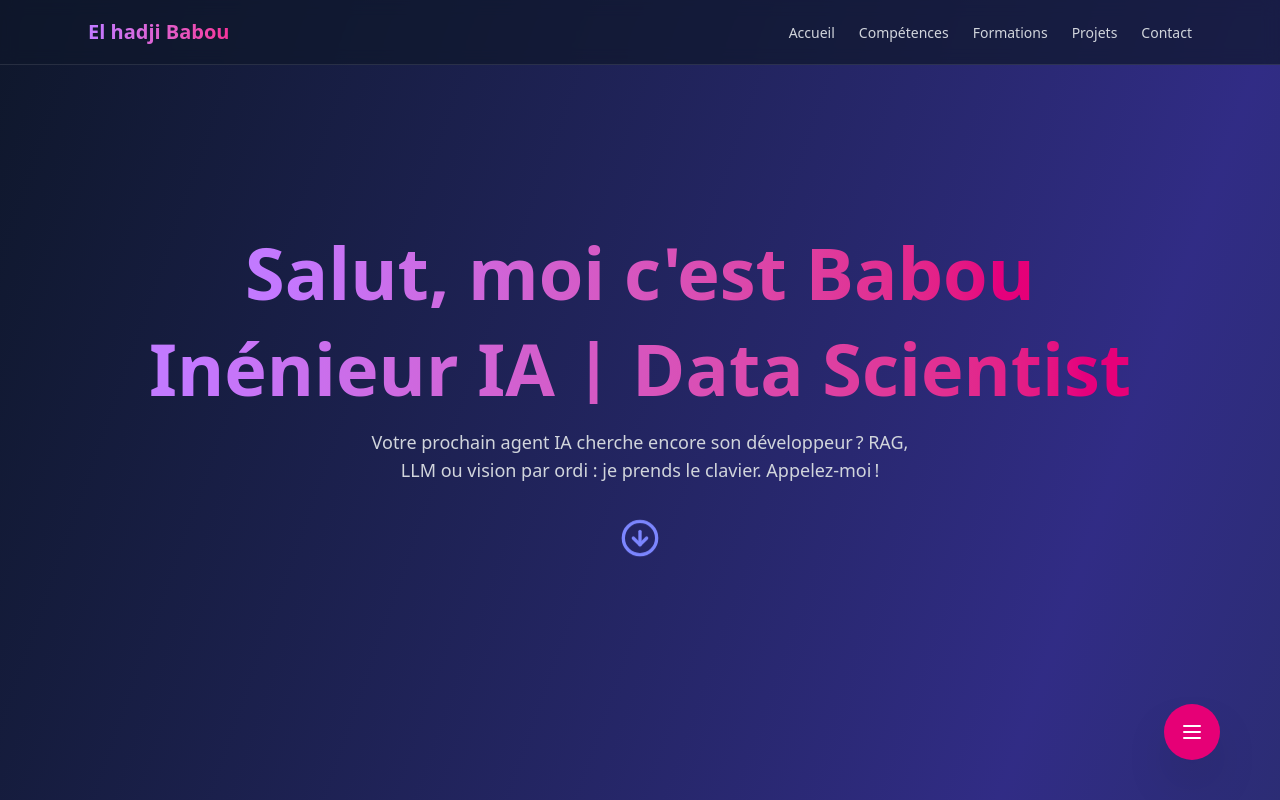
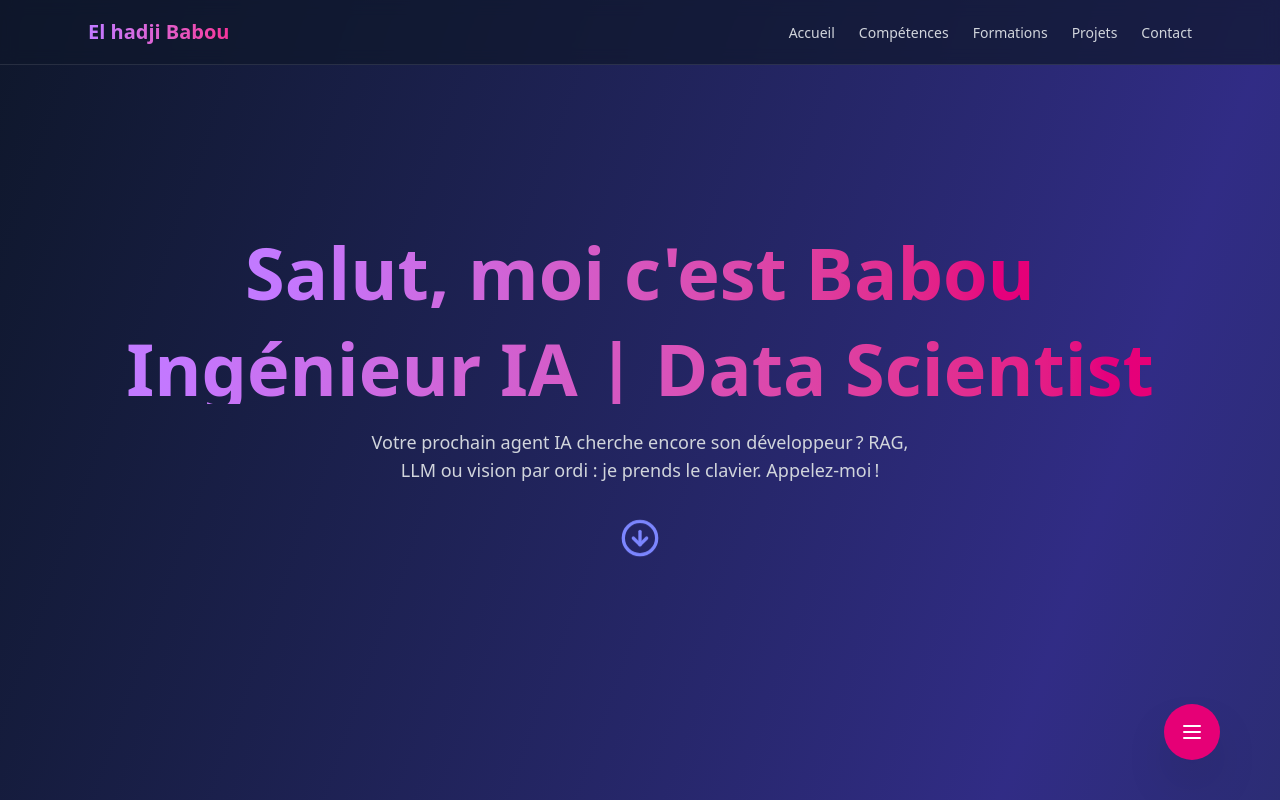
Before and after one commit to Babou001/mon-portfolio, a Next.js app: page / in a window 1280 px wide. Shown: the top 800 px of the page. Built offline with nearby package versions, Linux system fonts and the light colour scheme.

Commit message:
Update Hero.tsx

```diff
--- a/src/components/Hero.tsx
+++ b/src/components/Hero.tsx
@@ -14,14 +14,14 @@ export default function Hero() {
         Salut, moi c&apos;est Babou
       </motion.h1>
 
-      <motion.h2
+      <motion.h3
         className="text-5xl md:text-7xl font-extrabold mb-6 bg-gradient-to-r from-purple-400 to-pink-600 bg-clip-text text-transparent"
         initial={{ opacity: 0, y: -30 }}
         animate={{ opacity: 1, y: 0 }}
         transition={{ duration: 0.6 }}
       >
-        Inénieur IA  |  Data Scientist
-      </motion.h2>
+        Ingénieur IA  |  Data Scientist
+      </motion.h3>
       <motion.p
         className="max-w-xl text-lg text-gray-300 mb-10"
         initial={{ opacity: 0 }}
```
